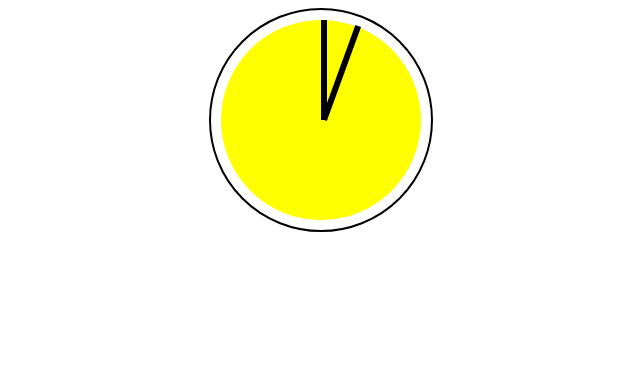
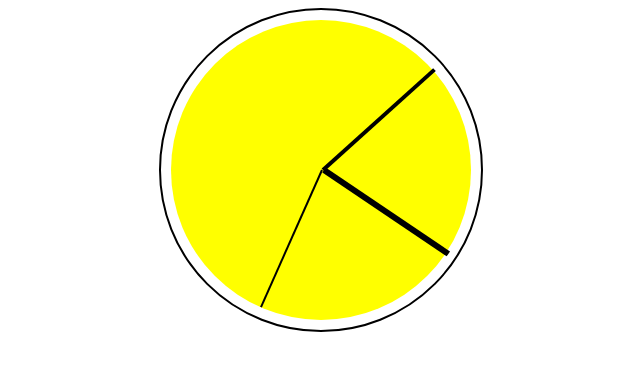
Before and after one commit to adarshraj00/jsclock, a plain HTML site: page index.html in a window 1280 px wide. Shown: the whole page, without its empty margins (319-959 px from the left). Drawn offline with Linux system fonts and the light colour scheme.

Commit message:
changed something

```diff
--- a/index.html
+++ b/index.html
@@ -6,23 +6,24 @@
   <meta name="viewport" content="width=device-width, initial-scale=1.0">
   <title>Document</title>
   <style>
+
     .clock{
-      width:200px;
-      height:200px;
+      width:300px;
+      height:300px;
       border:2px solid;
       border-radius:50%;
       margin:auto;
       padding: 10px;
     }
     .clockface{
-      width:200px;
-      height:200px;
+      width:300px;
+      height:300px;
       background-color:yellow;
       position: relative;
       border-radius:50%;
     }
 
-    .hand{
+    .hand1{
       width:6px;
       height:50%;
       left:50%;
@@ -30,6 +31,23 @@
       background:black;
       transform-origin: bottom;
     }
+    .hand2{
+      width:4px;
+      height:50%;
+      left:50%;
+      position:absolute;
+      background:black;
+      transform-origin: bottom;
+    }
+    .hand3{
+      width:2px;
+      height:50%;
+      left:50%;
+      position:absolute;
+      background:black;
+      transform-origin: bottom;
+    }
+
   </style>
 </head>
 <body>
@@ -41,7 +59,6 @@
     </div>
   </div>
 </body>
-
   <script>
    const updateTime=()=>{
      var d=new Date();
@@ -49,9 +66,12 @@
      var minutes=d.getMinutes();
      var seconds=d.getSeconds();
      var hours=30*hour+(minutes/2);
-     console.log(hours);
-     var f=document.getElementsByClassName("hand1");
-      f[0].style.transform="rotate(20deg)";
+     var minutesdeg=6*minutes;
+     var secondsdeg=6*seconds;
+     var f=document.getElementsByClassName("hand");
+     f[0].style.transform=`rotate(${hours}deg)`;
+     f[1].style.transform=`rotate(${minutesdeg}deg)`;
+     f[2].style.transform=`rotate(${secondsdeg}deg)`;
    }
     setInterval(updateTime,1000);
     </script>
```
